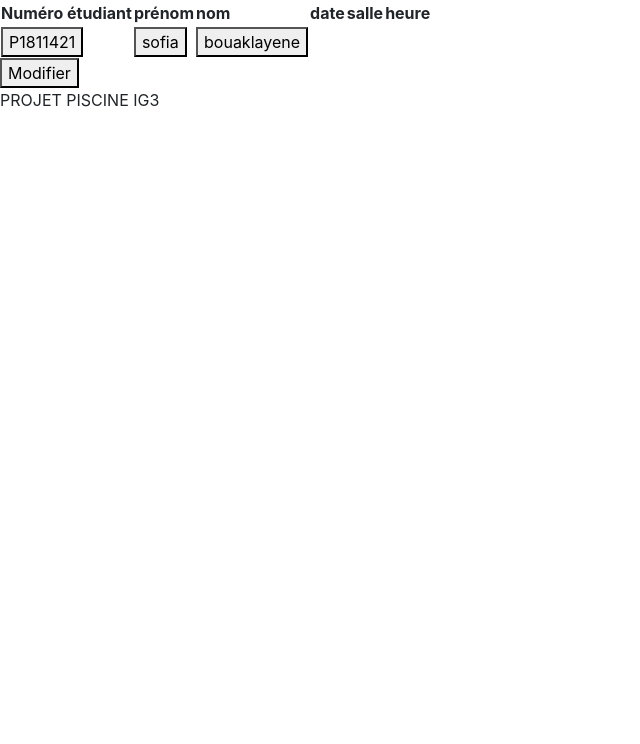
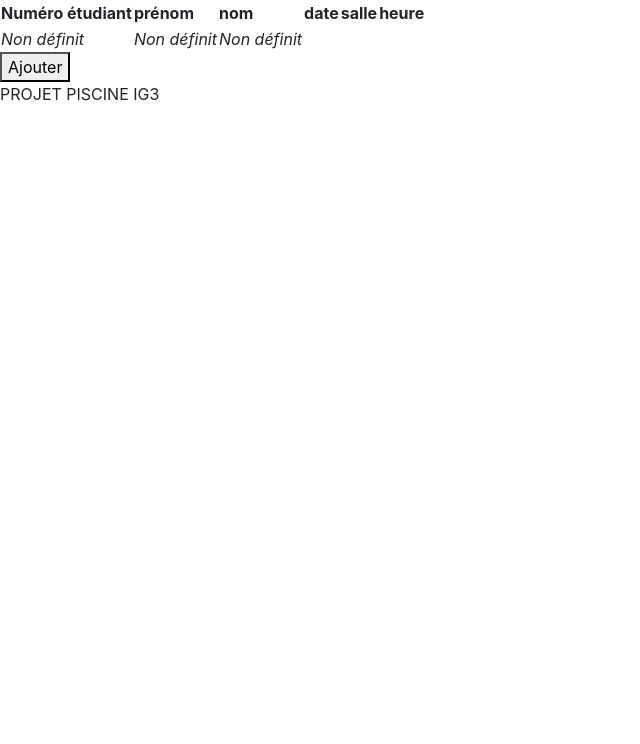
Before and after one commit to pagetArnaud/Polytech_IG3_piscine, a website: page vue/creneau/consultationCreneau.ejs in a window 1280 px wide. Shown: the part 56-800 px from the top of the page, without its empty margins (0-640 px from the left). Drawn offline with nearby package versions, Linux system fonts and the light colour scheme; files that its build step writes are made by us from their sources.

Commit message:
application dynamique de la vue consultationCreneau et son appel par le controller etudiant

```diff
--- a/vue/creneau/consultationCreneau.ejs
+++ b/vue/creneau/consultationCreneau.ejs
@@ -13,29 +13,37 @@
     </tr>
     <tbody>
     <tr>
+        <% if(etu){ %>
         <td>
-            <button name="button">P1811421</button>
+            <button name="button"><%= etu.numEtu %></button>
         </td>
         <td>
-            <button name="button">sofia</button>
+            <button name="button"><%= etu.nom %></button>
         </td>
         <td>
-            <button name="button">bouaklayene</button>
+            <button name="button"><%= etu.prenom %></button>
         </td>
+        <% } %>
         <% if(data){ %>
             <% var date = new Date(data.date); %>
             <td><%= date.getDate() %>/<%= date.getMonth() + 1 %>/<%= date.getFullYear() %></td>
             <td><%= data.salle %></td>
             <td><%= data.heureDebut %></td>
+        <% }else { %>
+            <td><i>Non définit</i></td>
+            <td><i>Non définit</i></td>
+            <td><i>Non définit</i></td>
         <% } %>
     </tr>
     </tbody>
 
     </thead>
 </table>
+<% if (data){ %>
 <button name="button">Modifier</button>
-
-
+<% }else { %>
+    <button name="button">Ajouter</button>
+<% } %>
 </body>
 
 <%- include('../commun/footer'); %>
```
Also changed, not shown: controller/etudiants.js (+5 -4 lines).
